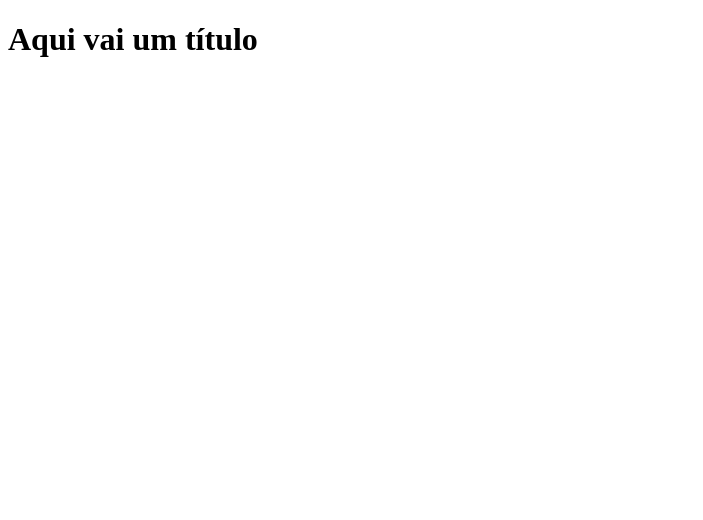
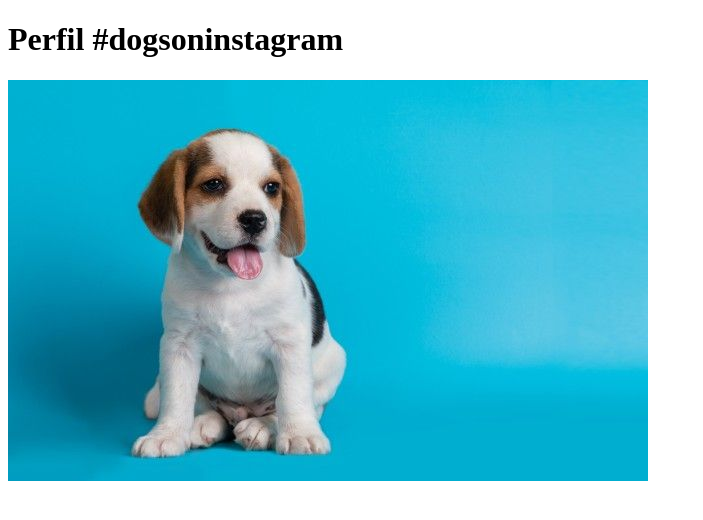
Before and after one commit to guihhssilva/atividade-pratica, a plain HTML site: page index.html in a window 1280 px wide. Shown: the whole page, without its empty margins (0-703 px from the left). Drawn offline with Linux system fonts and the light colour scheme.

Commit message:
imagem de cachorro adicionada

```diff
--- a/index.html
+++ b/index.html
@@ -1,10 +1,11 @@
 <!DOCTYPE html>
 <html lang="pt-br">
 <head>
-    <title>Título da página</title>
+    <title>Fanpage de Doguinhos</title>
     <meta charset="UTF-8">
 </head>
 <body>
-    <h1>Aqui vai um título</h1>
+    <h1>Perfil #dogsoninstagram</h1>
+    <img src="imagens/puppy.jpg">
 </body>
 </html>
```
Also changed, not shown: imagens/puppy.jpg (added).
